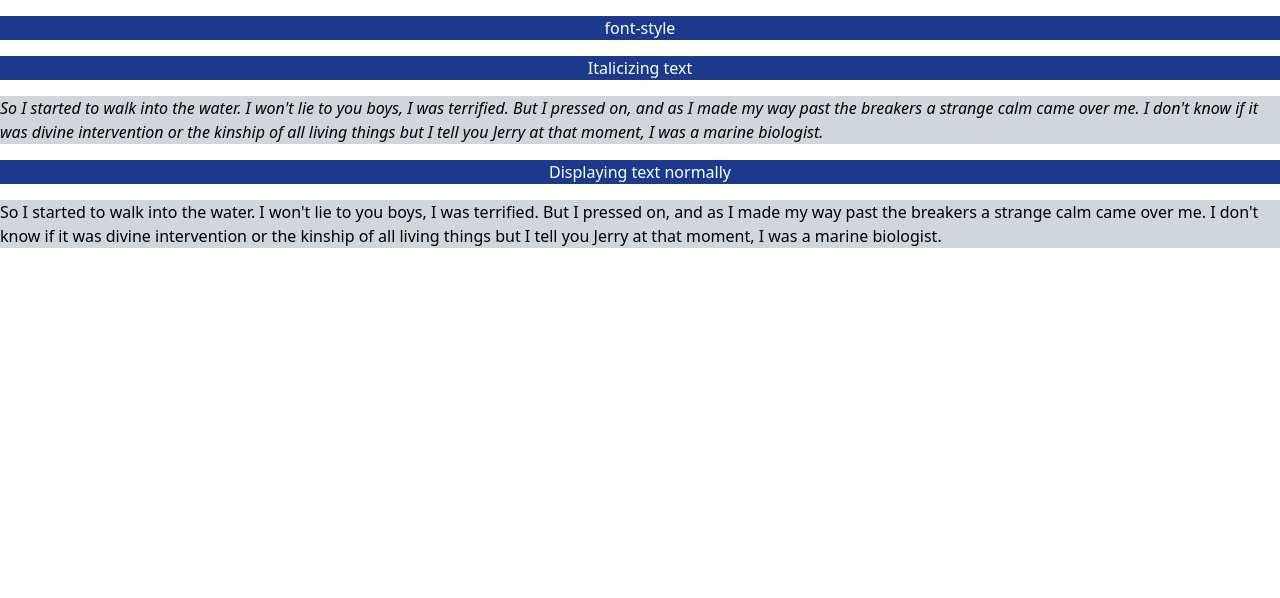
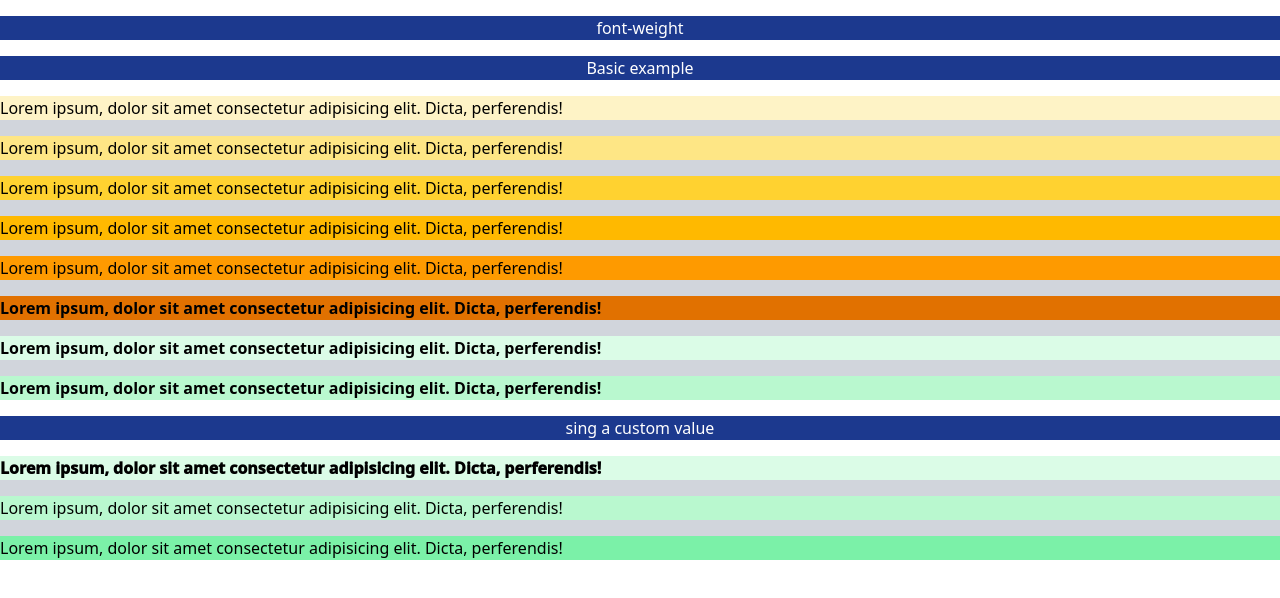
Before and after one commit to AmirTaki/tailwind-toturial-react-vite, a React (Vite) app: page / in a window 1280 px wide. Shown: the top 598 px of the page. Built offline with nearby package versions, Linux system fonts and the light colour scheme.

Commit message:
font-weight

```diff
--- a/src/App.css
+++ b/src/App.css
@@ -2,20 +2,13 @@
 /* @import url("https://fonts.googleapis.com/css2?family=Roboto&display=swap"); */
 
 :root{
-    --my-font: 'Gill Sans', 'Gill Sans MT', Calibri, 'Trebuchet MS', sans-serif;
+    ---my-font-weight : 600;
 
 }
 
 @theme {
-    --font-display : "Oswald"
+     --font-weight-extrablack: 300;
 }
-/* @font-face {
-  font-family: Oswald;
-  font-style: normal;
-  font-weight: 200 700;
-  font-display: swap;
-  src: url("/fonts/Oswald.woff2") format("woff2");
-} */
 
 /* https://www.youtube.com/watch?v=F0k0Nhmjx8w&list=PLYsQCPM-_9mUGBBx7kJLOWncMu3soxOEk */
 /* https://github.com/mobiwise-dev/tailwind-v4-utilities */
--- a/src/App.jsx
+++ b/src/App.jsx
@@ -4,21 +4,32 @@ function App() {
   return (
 
     <>
-      <h1 className='bg-blue-900  text-white my-4 text-center'>font-style</h1>
-      <h1 className='bg-blue-900  text-white my-4 text-center'>Italicizing text  </h1>
+      <h1 className='bg-blue-900  text-white my-4 text-center'>font-weight</h1>
+      <h1 className='bg-blue-900  text-white my-4 text-center'>Basic example </h1>
       <div className="flex flex-col  bg-gray-300  justify-center gap-4">
       </div>
 
 
       <div className="flex flex-col  bg-gray-300  justify-center gap-4">
-        <p className='italic'>So I started to walk into the water. I won't lie to you boys, I was terrified. But I pressed on, and as I made my way past the breakers a strange calm came over me. I don't know if it was divine intervention or the kinship of all living things but I tell you Jerry at that moment, I was a marine biologist.</p>
+        <p className='bg-amber-100 font-thin' >Lorem ipsum, dolor sit amet consectetur adipisicing elit. Dicta, perferendis!</p>
+        <p className='bg-amber-200 font-extralight' >Lorem ipsum, dolor sit amet consectetur adipisicing elit. Dicta, perferendis!</p>
+        <p className='bg-amber-300 font-light' >Lorem ipsum, dolor sit amet consectetur adipisicing elit. Dicta, perferendis!</p>
+        <p className='bg-amber-400 font-normal' >Lorem ipsum, dolor sit amet consectetur adipisicing elit. Dicta, perferendis!</p>
+        <p className='bg-amber-500 font-medium' >Lorem ipsum, dolor sit amet consectetur adipisicing elit. Dicta, perferendis!</p>
+        <p className='bg-amber-600 font-semibold' >Lorem ipsum, dolor sit amet consectetur adipisicing elit. Dicta, perferendis!</p>
+        <p className='bg-green-100 font-bold' >Lorem ipsum, dolor sit amet consectetur adipisicing elit. Dicta, perferendis!</p>
+        <p className='bg-green-200 font-black' >Lorem ipsum, dolor sit amet consectetur adipisicing elit. Dicta, perferendis!</p>
       </div>
 
-      <h1 className='bg-blue-900  text-white my-4 text-center'>Displaying text normally  </h1>
+      <h1 className='bg-blue-900  text-white my-4 text-center'>sing a custom value  </h1>
 
       <div className="flex flex-col  bg-gray-300  justify-center gap-4">
-        <p className='not-italic  '>So I started to walk into the water. I won't lie to you boys, I was terrified. But I pressed on, and as I made my way past the breakers a strange calm came over me. I don't know if it was divine intervention or the kinship of all living things but I tell you Jerry at that moment, I was a marine biologist.</p>
+        <p className='bg-green-100 font-[1000]' >Lorem ipsum, dolor sit amet consectetur adipisicing elit. Dicta, perferendis!</p>
+        <p className='bg-green-200 font-(--my-font-weight)' >Lorem ipsum, dolor sit amet consectetur adipisicing elit. Dicta, perferendis!</p>
+        <p className='bg-green-300 font-extrablack' >Lorem ipsum, dolor sit amet consectetur adipisicing elit. Dicta, perferendis!</p>
       </div>
+
+
     </>
 
 )
```
